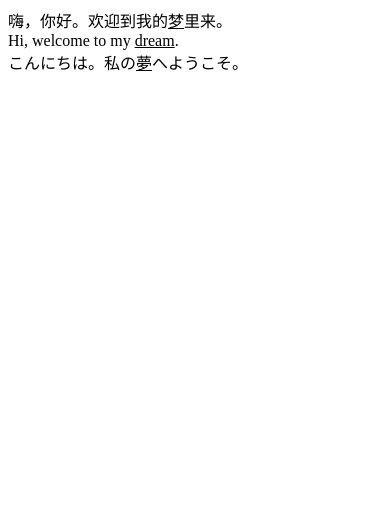
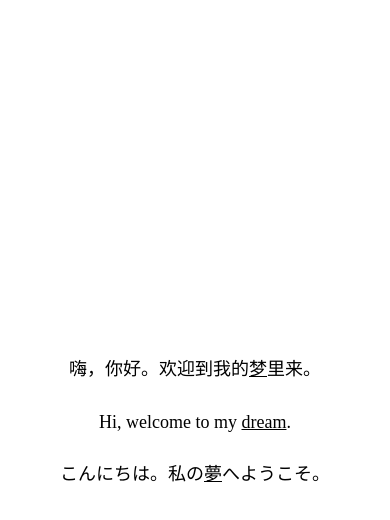
Before and after one commit to dorawlf/dorawlf.github.io, a plain HTML site: page index.html in a window 390 px wide. Drawn offline with Linux system fonts and the light colour scheme.

Commit message:
Update links and add responsive styles in index.html

```diff
--- a/index.html
+++ b/index.html
@@ -1,11 +1,78 @@
 <!doctype html>
 <html lang="en">
 <head>
+    <meta charset="UTF-8">
+    <meta name="viewport" content="width=device-width, initial-scale=1.0">
     <title>Scorpios' Dream</title>
     <link href="lib/index.css" rel="stylesheet">
+    <style>
+        body {
+            margin: 0;
+            padding: 20px;
+            min-height: 100vh;
+            display: flex;
+            flex-direction: column;
+            justify-content: center;
+            align-items: center;
+            box-sizing: border-box;
+        }
+
+        div {
+            font-size: clamp(16px, 4vw, 24px);
+            line-height: 1.8;
+            margin: 12px 0;
+            text-align: center;
+            padding: 0 20px;
+            max-width: 90%;
+        }
+
+        .dreamlink {
+            font-size: inherit;
+            text-decoration: underline;
+            color: inherit;
+        }
+
+        /* 移动设备 (小于 768px) */
+        @media (max-width: 767px) {
+            body {
+                padding: 15px;
+            }
+
+            div {
+                font-size: clamp(14px, 5vw, 18px);
+                margin: 10px 0;
+            }
+        }
+
+        /* 平板设备 (768px - 1024px) */
+        @media (min-width: 768px) and (max-width: 1024px) {
+            div {
+                font-size: clamp(18px, 3.5vw, 22px);
+                margin: 14px 0;
+            }
+        }
+
+        /* 桌面设备 (大于 1024px) */
+        @media (min-width: 1025px) {
+            div {
+                font-size: 24px;
+                margin: 16px 0;
+                max-width: 800px;
+            }
+        }
+
+        /* 超大屏幕 (大于 1440px) */
+        @media (min-width: 1441px) {
+            div {
+                font-size: 28px;
+                margin: 20px 0;
+            }
+        }
+    </style>
 </head>
 <body>
     <div>嗨，你好。欢迎到我的<a class="dreamlink" href="myhoneymoon/index.html">梦</a>里来。</div>
     <div>Hi, welcome to my <a class="dreamlink" href="myhoneymoon/index.html">dream</a>.</div>
-    <div>こんにちは。私の<a class="dreamlink" href="myhoneymoon/index.html">夢</a>へようこそ。</div>
+    <div>こんにちは。私の<a class="dreamlink" href="timefolding/time-folding.html">夢</a>へようこそ。</div>
 </body>
+</html>
```
